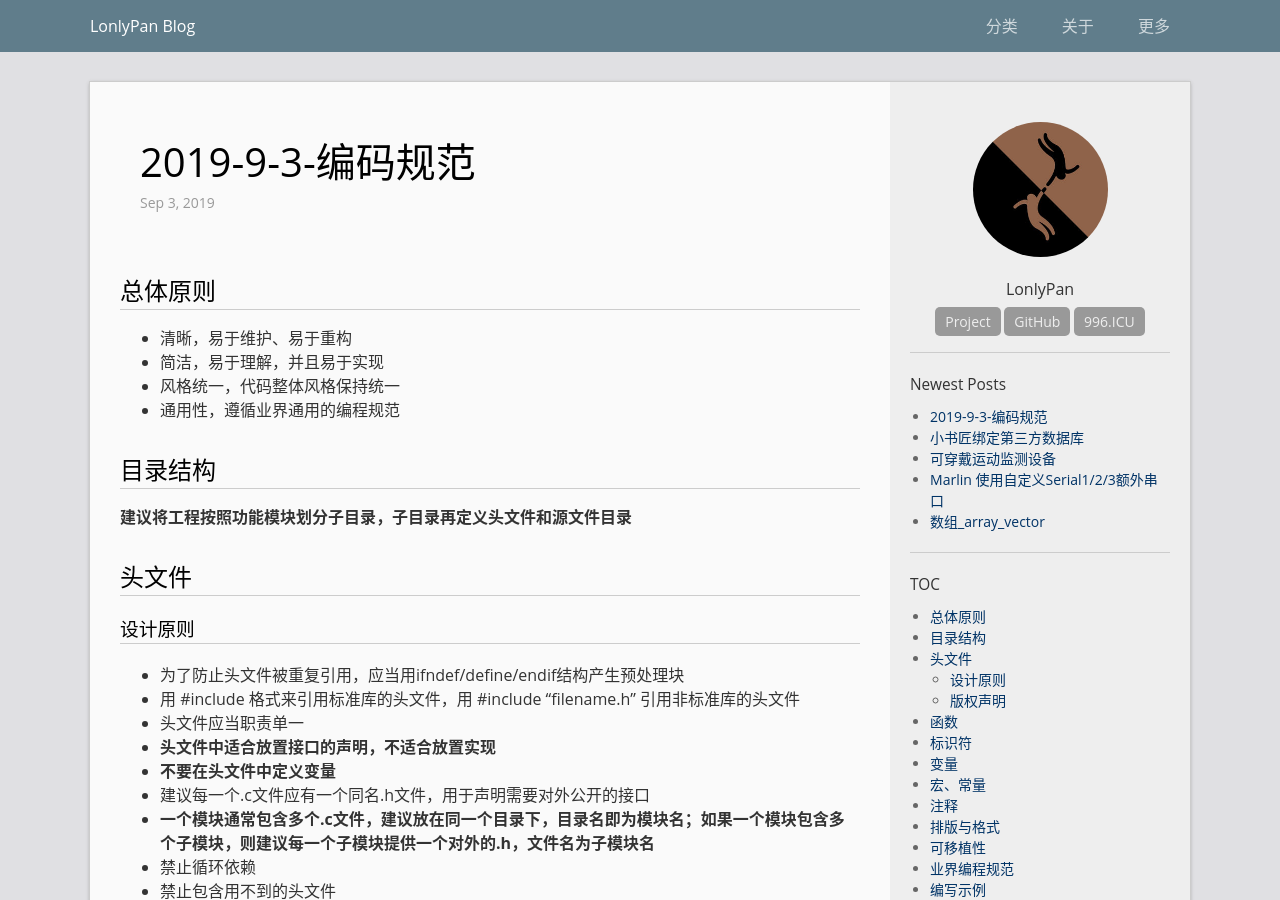
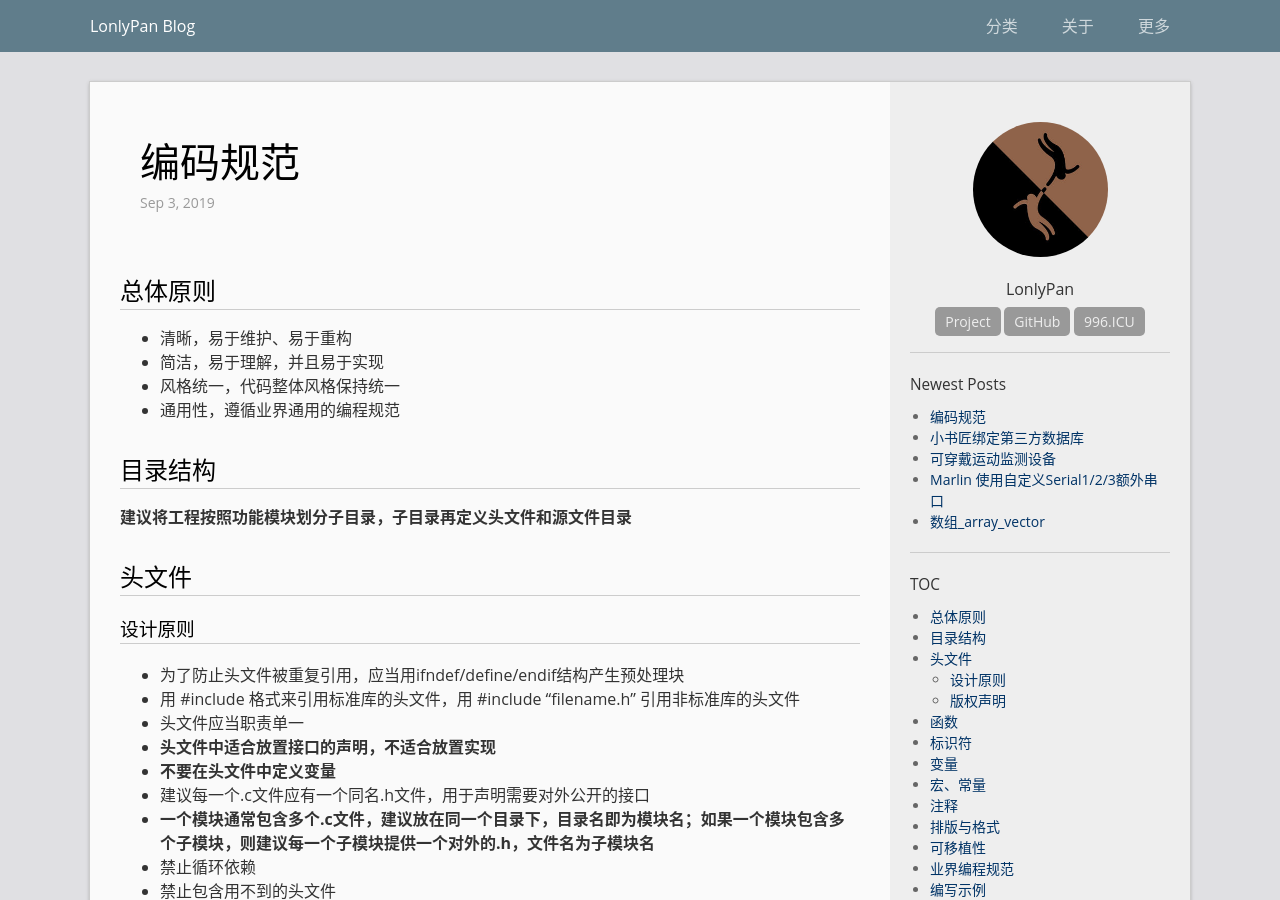
Before and after one commit to LonlyStack/LonlyPan.github.io, a Jekyll site: the page built from _posts/2019-9-3-编码规范.md, in a window 1280 px wide and 900 px high. Built offline with Jekyll 4.4.1, drawn with Linux system fonts in a browser that asks for light colours.

Commit message:
修改文件: _posts/2019-9-3-编码规范.md

```diff
--- a/_posts/2019-9-3-编码规范.md
+++ b/_posts/2019-9-3-编码规范.md
@@ -1,6 +1,6 @@
 ---
 layout: post
-title: "2019-9-3-编码规范"
+title: "编码规范"
 data: 2019-9-3 15:15
 categories:  C/C++
 ---
```
